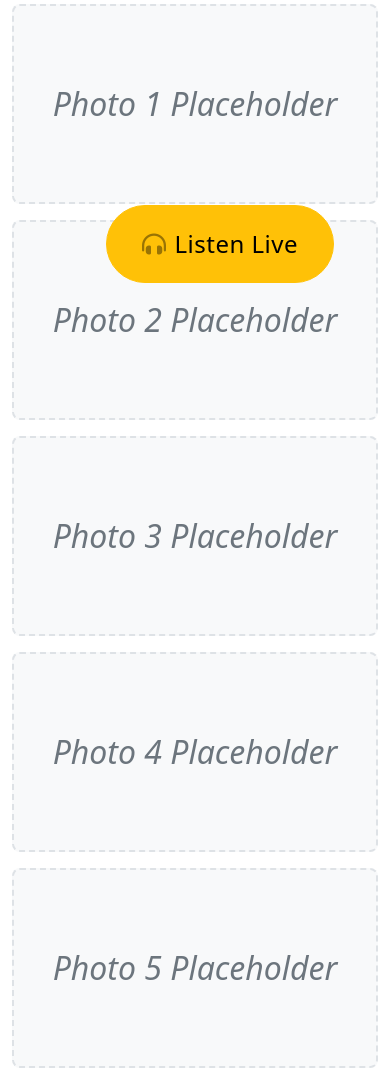
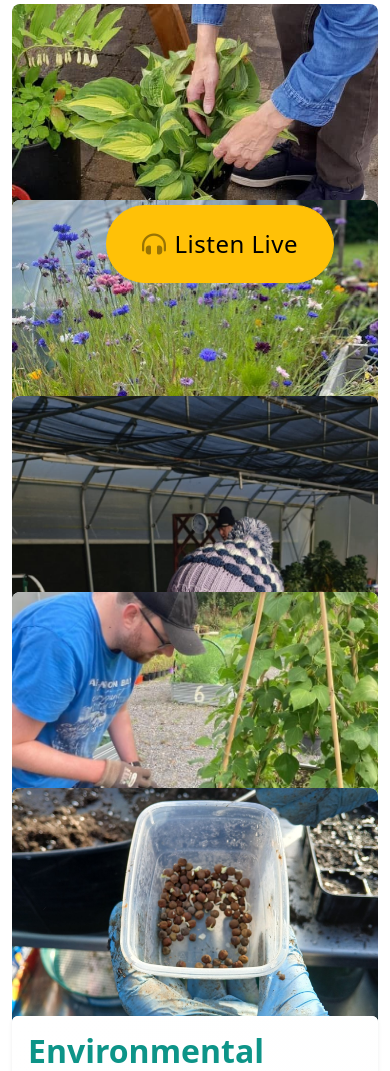
Before and after one commit to dpikurs-sos/dpikurs-sos.github.io, a plain HTML site: page environmental-sustainability.html in a window 390 px wide. Shown: the part 529-1600 px from the top of the page. Drawn offline with nearby package versions, Linux system fonts and the light colour scheme.

Commit message:
Changes to website

```diff
--- a/Main.css
+++ b/Main.css
@@ -189,7 +189,7 @@ section.py-5 {
 /* Hero Section */
 .hero-section {
     background-image: url('collage_hero.png');
-    min-height: 80vh !important;
+    min-height: 100vh !important;
     max-height: 1000px;
     background-repeat: no-repeat;
     background-size: cover;
--- a/environmental-sustainability.html
+++ b/environmental-sustainability.html
@@ -22,17 +22,142 @@
         box-shadow: 0 0.125rem 0.25rem rgba(0, 0, 0, 0.075) !important;
       }
 
-      .photo-placeholder {
+      /* Image gallery styling */
+      .image-container {
+        position: relative;
+        overflow: hidden;
+        border-radius: 8px;
         background-color: #f8f9fa;
-        border: 2px dashed #dee2e6;
-        border-radius: 8px;
-        display: flex;
-        align-items: center;
-        justify-content: center;
-        min-height: 200px;
-        color: #6c757d;
-        font-style: italic;
+        transition: transform 0.2s ease-in-out;
       }
+
+      .image-container:hover {
+        transform: translateY(-2px);
+      }
+
+      .image-container img {
+        width: 100%;
+        height: 250px;
+        object-fit: cover;
+        object-position: center;
+        transition: transform 0.3s ease-in-out;
+      }
+
+      .image-container:hover img {
+        transform: scale(1.05);
+      }
+
+      /* Photo gallery grid layout */
+      .photo-gallery {
+        display: grid;
+        grid-template-columns: repeat(3, 1fr);
+        grid-template-rows: repeat(2, 250px);
+        gap: 1rem;
+        align-items: start;
+      }
+
+      .photo-gallery .image-container.span-2-rows {
+        grid-row: span 2;
+      }
+
+      .photo-gallery .image-container.span-2-rows img {
+        height: 100%;
+        min-height: 500px;
+      }
+
+      /* Responsive grid adjustments */
+      @media (max-width: 768px) {
+        .photo-gallery {
+          grid-template-columns: repeat(2, 1fr);
+          grid-template-rows: repeat(3, 200px);
+        }
+
+        .photo-gallery .image-container.span-2-rows {
+          grid-row: span 2;
+        }
+
+        .photo-gallery .image-container.span-2-rows img {
+          min-height: 400px;
+        }
+      }
+
+      @media (max-width: 576px) {
+        .photo-gallery {
+          grid-template-columns: 1fr;
+          grid-template-rows: repeat(5, 180px);
+        }
+
+        .photo-gallery .image-container.span-2-rows {
+          grid-row: span 1;
+        }
+
+        .photo-gallery .image-container.span-2-rows img {
+          min-height: auto;
+        }
+      }
+
+      /* Modal styling */
+      .modal-xl {
+        max-width: 90vw;
+      }
+
+      .modal-content {
+        background-color: rgba(0, 0, 0, 0.9);
+        border: none;
+        border-radius: 12px;
+      }
+
+      .modal-header {
+        position: absolute;
+        top: 0;
+        right: 0;
+        z-index: 1050;
+        background: transparent;
+      }
+
+      .btn-close {
+        filter: invert(1);
+        opacity: 0.8;
+      }
+
+      .btn-close:hover {
+        opacity: 1;
+      }
+
+      .modal-body img {
+        max-height: 90vh;
+        object-fit: contain;
+      }
+
+      /* Make images clearly clickable */
+      .image-container img {
+        cursor: pointer;
+        transition: all 0.3s ease-in-out;
+      }
+
+      .image-container:hover img {
+        transform: scale(1.05);
+        box-shadow: 0 8px 25px rgba(0, 0, 0, 0.15);
+      }
+
+      .image-container::after {
+        content: '🔍';
+        position: absolute;
+        top: 10px;
+        right: 10px;
+        background: rgba(0, 0, 0, 0.7);
+        color: white;
+        padding: 5px 8px;
+        border-radius: 50%;
+        font-size: 14px;
+        opacity: 0;
+        transition: opacity 0.3s ease-in-out;
+      }
+
+      .image-container:hover::after {
+        opacity: 1;
+      }
+
     </style>
   </head>
 
@@ -54,32 +179,22 @@
         <div class="col">
           <h1 class="display-5 fw-bold text-center my-4 text-teal-dark">Environmental Sustainability</h1>
 
-          <!-- Photo Placeholders -->
-          <div class="row mb-5">
-            <div class="col-md-4 mb-3">
-              <div class="photo-placeholder">
-                <span>Photo 1 Placeholder</span>
-              </div>
+          <!-- Photo Gallery -->
+          <div class="photo-gallery mb-5">
+            <div class="image-container">
+              <img src="Live/Cover P3.jpg" alt="Community Cover Photo" class="img-fluid rounded shadow-sm">
             </div>
-            <div class="col-md-4 mb-3">
-              <div class="photo-placeholder">
-                <span>Photo 2 Placeholder</span>
-              </div>
+            <div class="image-container">
+              <img src="Live/Tunnel 2.jpg" alt="Tunnel Project" class="img-fluid rounded shadow-sm">
             </div>
-            <div class="col-md-4 mb-3">
-              <div class="photo-placeholder">
-                <span>Photo 3 Placeholder</span>
-              </div>
+            <div class="image-container span-2-rows">
+              <img src="Live/Hort 2.JPG" alt="Horticulture Project" class="img-fluid rounded shadow-sm">
             </div>
-            <div class="col-md-6 mb-3">
-              <div class="photo-placeholder">
-                <span>Photo 4 Placeholder</span>
-              </div>
+            <div class="image-container">
+              <img src="Live/Hort 1.jpg" alt="Horticulture Work" class="img-fluid rounded shadow-sm">
             </div>
-            <div class="col-md-6 mb-3">
-              <div class="photo-placeholder">
-                <span>Photo 5 Placeholder</span>
-              </div>
+            <div class="image-container">
+              <img src="Live/Tunnel a.jpg" alt="Tunnel Activity" class="img-fluid rounded shadow-sm">
             </div>
           </div>
 
@@ -156,5 +271,37 @@
     </div>
 
     <div id="footer"></div>
+
+    <!-- Image Modal -->
+    <div class="modal fade" id="imageModal" tabindex="-1" aria-labelledby="imageModalLabel" aria-hidden="true">
+      <div class="modal-dialog modal-xl modal-dialog-centered">
+        <div class="modal-content">
+          <div class="modal-header border-0">
+            <button type="button" class="btn-close" data-bs-dismiss="modal" aria-label="Close"></button>
+          </div>
+          <div class="modal-body text-center p-0">
+            <img id="modalImage" src="" alt="" class="img-fluid">
+          </div>
+        </div>
+      </div>
+    </div>
+
+    <script>
+      // Image modal functionality
+      document.addEventListener('DOMContentLoaded', function() {
+        const imageContainers = document.querySelectorAll('.image-container img');
+        const modal = new bootstrap.Modal(document.getElementById('imageModal'));
+        const modalImage = document.getElementById('modalImage');
+
+        imageContainers.forEach(img => {
+          img.style.cursor = 'pointer';
+          img.addEventListener('click', function() {
+            modalImage.src = this.src;
+            modalImage.alt = this.alt;
+            modal.show();
+          });
+        });
+      });
+    </script>
   </body>
 </html>
--- a/header.html
+++ b/header.html
@@ -111,3 +111,16 @@
 <script
   src="https://cdn.userway.org/widget.js"
   data-account="lP98uqWKks"></script>
+
+<script>
+  (function() {
+    function setHeaderHeightVar() {
+      var masthead = document.getElementById('masthead');
+      if (!masthead) return;
+      var h = masthead.offsetHeight;
+      document.documentElement.style.setProperty('--header-height', h + 'px');
+    }
+    window.addEventListener('load', setHeaderHeightVar);
+    window.addEventListener('resize', setHeaderHeightVar);
+  })();
+</script>
```
Also changed, not shown: contact-us.html (+2 -2 lines), index.html (+2 -2 lines), Live/Cover P3.jpg (added), Live/Tunnel 2.jpg (added), Live/Tunnel a.jpg (added).
